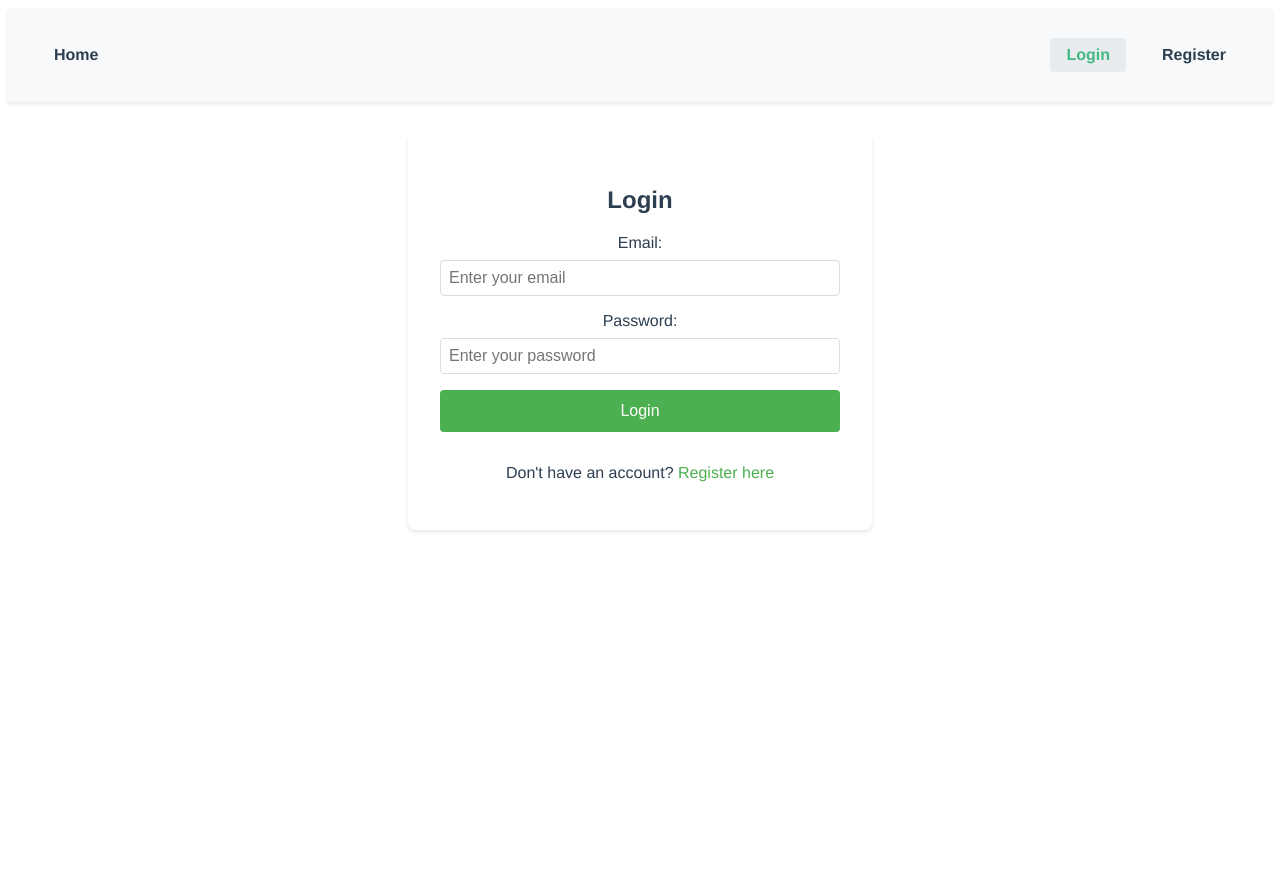
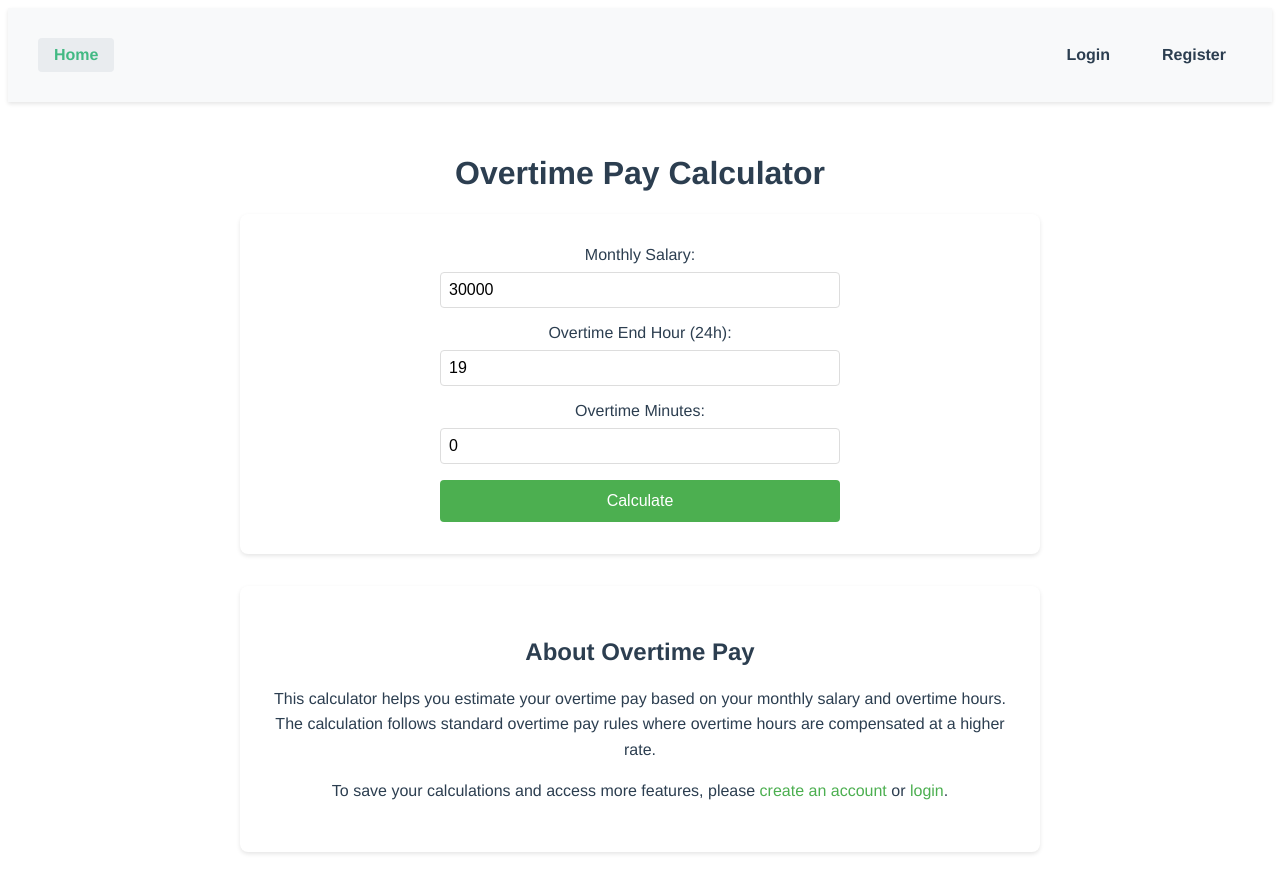
Before and after one commit to wulukewu/overtime-salary, a Vue app in the folder frontend/: page / in a window 1280 px wide. Before the commit this address led to /login. Before the commit the page ends 800 px from the top, so only its background shows below. Built offline with nearby package versions, Linux system fonts and the light colour scheme.

Commit message:
fix: Format overtime pay result as integer

```diff
--- a/frontend/src/views/Home.vue
+++ b/frontend/src/views/Home.vue
@@ -1,22 +1,146 @@
 <template>
   <div class="home">
-    <h1>Welcome to Overtime Salary Calculator</h1>
-    <p>Redirecting to dashboard...</p>
+    <h1>Overtime Pay Calculator</h1>
+    <div class="calculator-section">
+      <form @submit.prevent="calculateOvertime" class="calculator-form">
+        <div class="form-group">
+          <label for="salary">Monthly Salary:</label>
+          <input
+            type="number"
+            id="salary"
+            v-model.number="salary"
+            required
+            min="0"
+          />
+        </div>
+        <div class="form-group">
+          <label for="end_hour">Overtime End Hour (24h):</label>
+          <input
+            type="number"
+            id="end_hour"
+            v-model.number="end_hour"
+            required
+            min="19"
+          />
+        </div>
+        <div class="form-group">
+          <label for="minutes">Overtime Minutes:</label>
+          <input
+            type="number"
+            id="minutes"
+            v-model.number="minutes"
+            required
+            min="0"
+            max="59"
+          />
+        </div>
+        <button type="submit" :disabled="loading">
+          {{ loading ? 'Calculating...' : 'Calculate' }}
+        </button>
+        <div v-if="result" class="result">
+          <h3>Calculated Overtime Pay: {{ result }}</h3>
+        </div>
+        <div v-if="error" class="error-message">{{ error }}</div>
+      </form>
+    </div>
+    <div class="info-section">
+      <h2>About Overtime Pay</h2>
+      <p>
+        This calculator helps you estimate your overtime pay based on your
+        monthly salary and overtime hours. The calculation follows standard
+        overtime pay rules where overtime hours are compensated at a higher
+        rate.
+      </p>
+      <p>
+        To save your calculations and access more features, please
+        <router-link to="/register">create an account</router-link> or
+        <router-link to="/login">login</router-link>.
+      </p>
+    </div>
   </div>
 </template>
 
 <script>
-import { onMounted } from 'vue';
-import { useRouter } from 'vue-router';
+import { ref } from 'vue';
 
 export default {
-  name: 'HomePage',
+  name: 'HomeCalculator',
   setup() {
-    const router = useRouter();
+    const salary = ref(30000);
+    const end_hour = ref(19);
+    const minutes = ref(0);
+    const result = ref(null);
+    const error = ref('');
+    const loading = ref(false);
 
-    onMounted(() => {
-      router.push('/dashboard');
-    });
+    const calculateOvertime = async () => {
+      error.value = '';
+      loading.value = true;
+      try {
+        // Validate inputs
+        if (
+          salary.value === null ||
+          salary.value === undefined ||
+          salary.value === ''
+        ) {
+          throw new Error('Please enter a monthly salary');
+        }
+        if (
+          end_hour.value === null ||
+          end_hour.value === undefined ||
+          end_hour.value === ''
+        ) {
+          throw new Error('Please enter an end hour');
+        }
+        if (
+          minutes.value === null ||
+          minutes.value === undefined ||
+          minutes.value === ''
+        ) {
+          throw new Error('Please enter minutes');
+        }
+
+        const requestBody = {
+          salary: Number(salary.value),
+          end_hour: Number(end_hour.value),
+          minutes: Number(minutes.value),
+        };
+
+        const response = await fetch(
+          'http://localhost:3000/api/overtime/calculate',
+          {
+            method: 'POST',
+            headers: {
+              'Content-Type': 'application/json',
+            },
+            body: JSON.stringify(requestBody),
+          }
+        );
+
+        const data = await response.json();
+
+        if (!response.ok) {
+          throw new Error(data.error || 'Failed to calculate overtime');
+        }
+        result.value = Math.round(data.result);
+      } catch (err) {
+        console.error('Error in calculateOvertime:', err);
+        error.value = err.message;
+        result.value = null;
+      } finally {
+        loading.value = false;
+      }
+    };
+
+    return {
+      salary,
+      end_hour,
+      minutes,
+      result,
+      error,
+      loading,
+      calculateOvertime,
+    };
   },
 };
 </script>
@@ -26,6 +150,82 @@ export default {
   max-width: 800px;
   margin: 0 auto;
   padding: 2rem;
-  text-align: center;
+}
+
+.calculator-section {
+  background: white;
+  padding: 2rem;
+  border-radius: 8px;
+  box-shadow: 0 2px 4px rgba(0, 0, 0, 0.1);
+  margin-bottom: 2rem;
+}
+
+.calculator-form {
+  display: flex;
+  flex-direction: column;
+  gap: 1rem;
+  max-width: 400px;
+  margin: 0 auto;
+}
+
+.form-group {
+  display: flex;
+  flex-direction: column;
+  gap: 0.5rem;
+}
+
+input {
+  padding: 0.5rem;
+  border: 1px solid #ddd;
+  border-radius: 4px;
+  font-size: 1rem;
+}
+
+button {
+  padding: 0.75rem;
+  background-color: #4caf50;
+  color: white;
+  border: none;
+  border-radius: 4px;
+  cursor: pointer;
+  font-size: 1rem;
+}
+
+button:disabled {
+  background-color: #cccccc;
+  cursor: not-allowed;
+}
+
+.result {
+  margin-top: 1rem;
+  padding: 1rem;
+  background-color: #f8f9fa;
+  border-radius: 4px;
+}
+
+.error-message {
+  color: red;
+  margin-top: 1rem;
+}
+
+.info-section {
+  background: white;
+  padding: 2rem;
+  border-radius: 8px;
+  box-shadow: 0 2px 4px rgba(0, 0, 0, 0.1);
+}
+
+.info-section p {
+  line-height: 1.6;
+  margin-bottom: 1rem;
+}
+
+.info-section a {
+  color: #4caf50;
+  text-decoration: none;
+}
+
+.info-section a:hover {
+  text-decoration: underline;
 }
 </style>
```
